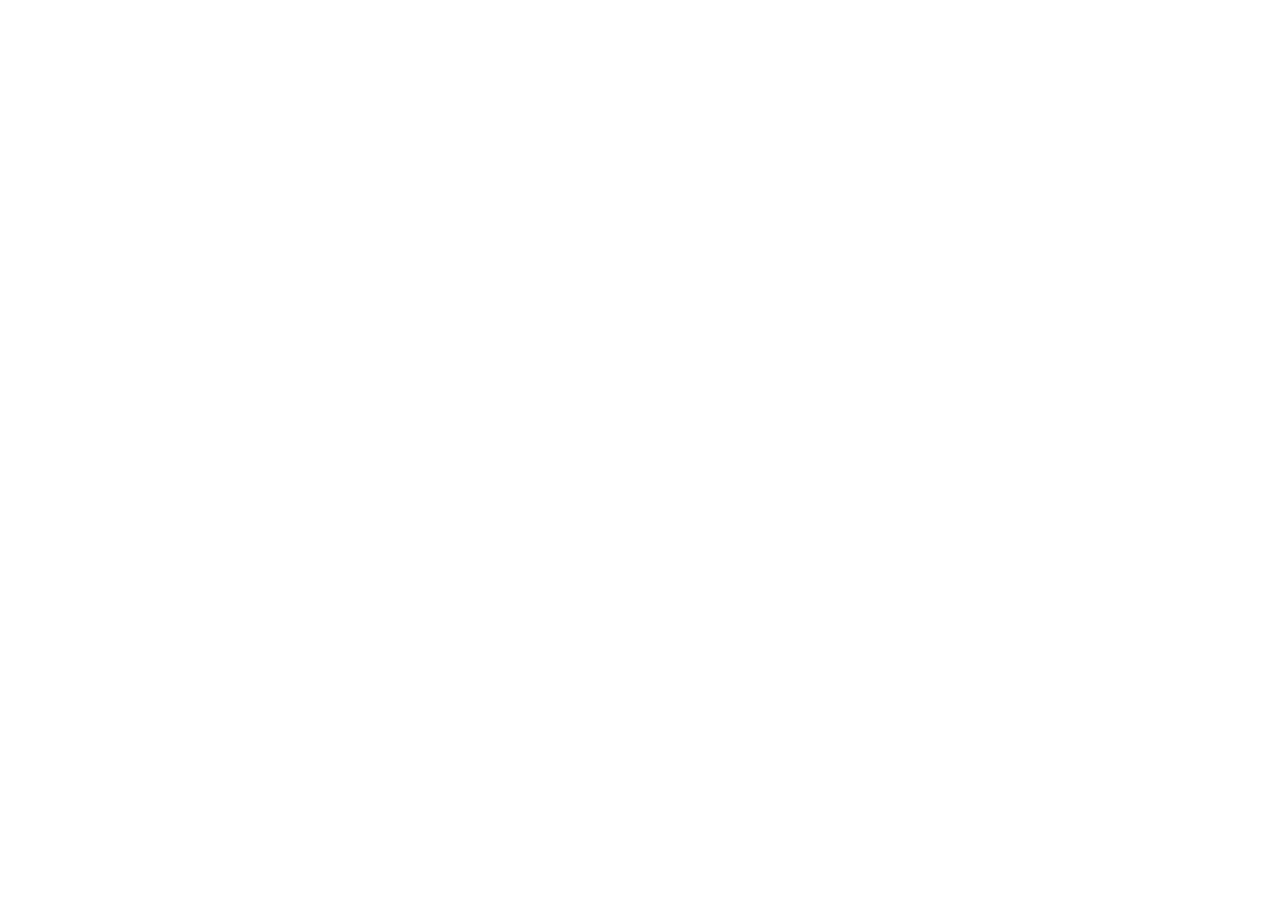
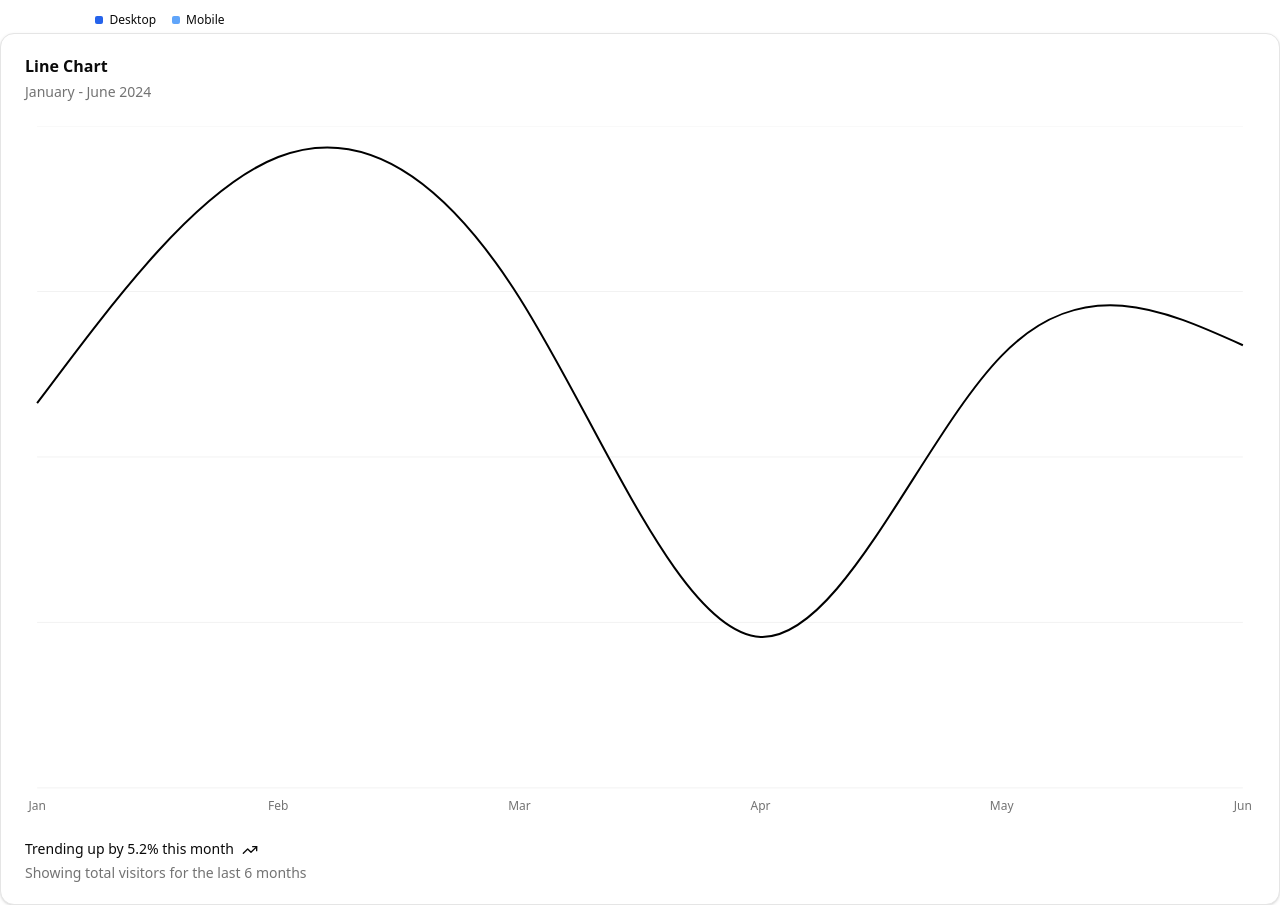
Before and after one commit to MarkMallari16/next-js-tutorial, a Next.js app: page /analytics in a window 1280 px wide. Shown: the part 247-1152 px from the top of the page. Before the commit the page ends 800 px from the top, so only its background shows below. Built offline with nearby package versions, Linux system fonts and the light colour scheme.

Commit message:
feat: Add Line chart

```diff
--- /dev/null
+++ b/app/analytics/line-chart.tsx
@@ -0,0 +1,79 @@
+"use client"
+
+import { TrendingUp } from "lucide-react"
+import { CartesianGrid, Line, LineChart as LineChartSales, XAxis } from "recharts"
+import {
+    Card,
+    CardContent,
+    CardDescription,
+    CardFooter,
+    CardHeader,
+    CardTitle,
+} from "@/components/ui/card"
+import {
+    ChartContainer,
+    ChartTooltip,
+    ChartTooltipContent,
+    type ChartConfig,
+} from "@/components/ui/chart"
+
+const LineChart = ({ data }: any) => {
+    const chartConfig = {
+        desktop: {
+            label: "Desktop",
+            color: "#000000",
+        },
+    } satisfies ChartConfig
+    return (
+        <>
+            <Card>
+                <CardHeader>
+                    <CardTitle>Line Chart</CardTitle>
+                    <CardDescription>January - June 2024</CardDescription>
+                </CardHeader>
+                <CardContent>
+                    <ChartContainer config={chartConfig}>
+                        <LineChartSales
+                            accessibilityLayer
+                            data={data}
+                            margin={{
+                                left: 12,
+                                right: 12,
+                            }}
+                        >
+                            <CartesianGrid vertical={false} />
+                            <XAxis
+                                dataKey="month"
+                                tickLine={false}
+                                axisLine={false}
+                                tickMargin={8}
+                                tickFormatter={(value) => value.slice(0, 3)}
+                            />
+                            <ChartTooltip
+                                cursor={false}
+                                content={<ChartTooltipContent hideLabel />}
+                            />
+                            <Line
+                                dataKey="desktop"
+                                type="natural"
+                                stroke="var(--color-desktop)"
+                                strokeWidth={2}
+                                dot={false}
+                            />
+                        </LineChartSales>
+                    </ChartContainer>
+                </CardContent>
+                <CardFooter className="flex-col items-start gap-2 text-sm">
+                    <div className="flex gap-2 leading-none font-medium">
+                        Trending up by 5.2% this month <TrendingUp className="h-4 w-4" />
+                    </div>
+                    <div className="text-muted-foreground leading-none">
+                        Showing total visitors for the last 6 months
+                    </div>
+                </CardFooter>
+            </Card>
+        </>
+    )
+}
+
+export default LineChart
--- a/app/analytics/page.tsx
+++ b/app/analytics/page.tsx
@@ -1,6 +1,8 @@
+import LineChart from "./line-chart"
 import SalesChart from "./sales-chart"
 
 const page = () => {
+
     const chartData = [
         { month: "January", desktop: 186, mobile: 80, laptop: 120 },
         { month: "February", desktop: 305, mobile: 200, laptop: 120 },
@@ -10,10 +12,24 @@
         { month: "June", desktop: 214, mobile: 140, laptop: 120 },
     ]
 
+    const lineChartData = [
+        { month: "January", desktop: 186 },
+        { month: "February", desktop: 305 },
+        { month: "March", desktop: 237 },
+        { month: "April", desktop: 73 },
+        { month: "May", desktop: 209 },
+        { month: "June", desktop: 214 },
+    ]
 
     return (
-        <div>
-            <SalesChart data={chartData} />
+        <div className="container mx-auto">
+            <h1 className="text-4xl font-bold text-center pt-2">Basic Chart Analytics</h1>
+            <div>
+                <SalesChart data={chartData} />
+            </div>
+            <div>
+                <LineChart data={lineChartData} />
+            </div>
         </div>
     )
 }
--- a/app/globals.css
+++ b/app/globals.css
@@ -119,7 +119,10 @@
   * {
     @apply border-border outline-ring/50;
   }
+
   body {
     @apply bg-background text-foreground;
   }
+
+
 }
```
